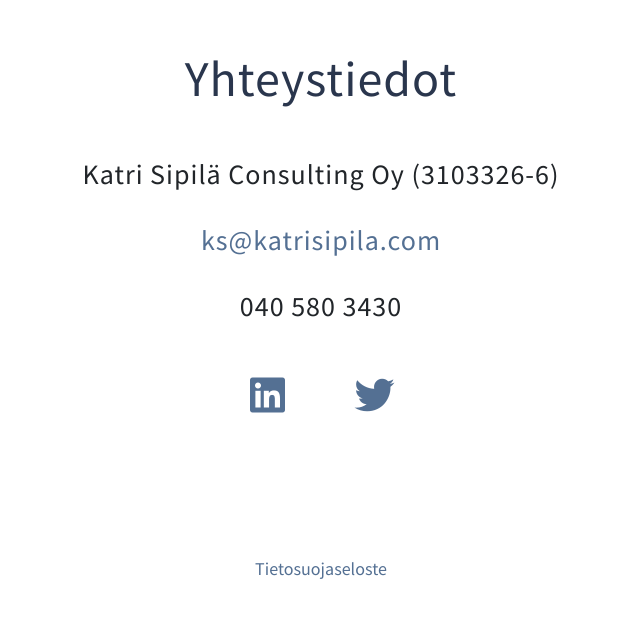
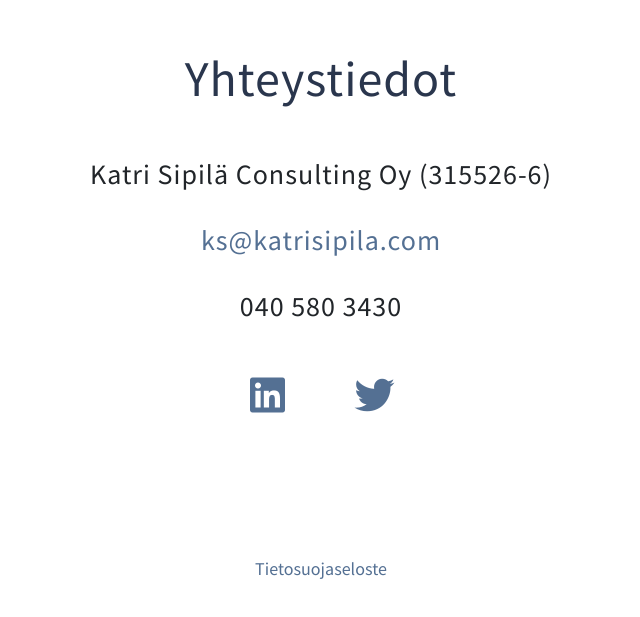
Before and after one commit to aviertio/ks, a plain HTML site: page index.html in a window 1280 px wide. Shown: the part 6543-7160 px from the top of the page, without its empty margins (319-959 px from the left). Drawn offline with Linux system fonts and the light colour scheme.

Commit message:
Update index.html

```diff
--- a/index.html
+++ b/index.html
@@ -316,7 +316,7 @@ Deve Partners -koulutukset yhteistyössä Helsingin seudun kauppakamarin kanssa
         <h2>Yhteystiedot</h2>
       </div>
       <br>
-      <h3>Katri Sipilä Consulting Oy (3103326-6)</h3><br>
+      <h3>Katri Sipilä Consulting Oy (315526-6)</h3><br>
       <h3><a href="mailto:ks@katrisipila.com">ks@katrisipila.com</a></h3><br>
       <h3>040 580 3430</h3>
       <br>
```
